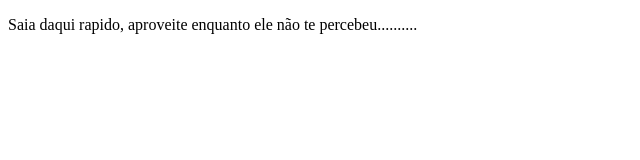
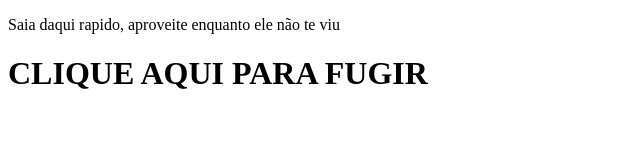
Before and after one commit to KidZane/01101101, a plain HTML site: page index.html in a window 1280 px wide. Shown: the whole page, without its empty margins (0-640 px from the left). Drawn offline with Linux system fonts and the light colour scheme.

Commit message:
mais texto

```diff
--- a/index.html
+++ b/index.html
@@ -6,6 +6,7 @@
     <title>Titulo Criativo</title>
 </head>
 <body>
-    <p>Saia daqui rapido, aproveite enquanto ele não te percebeu..........</p>
+    <p>Saia daqui rapido, aproveite enquanto ele não te viu</p>
+    <h1>CLIQUE AQUI PARA FUGIR</h1>
 </body>
 </html>
```
